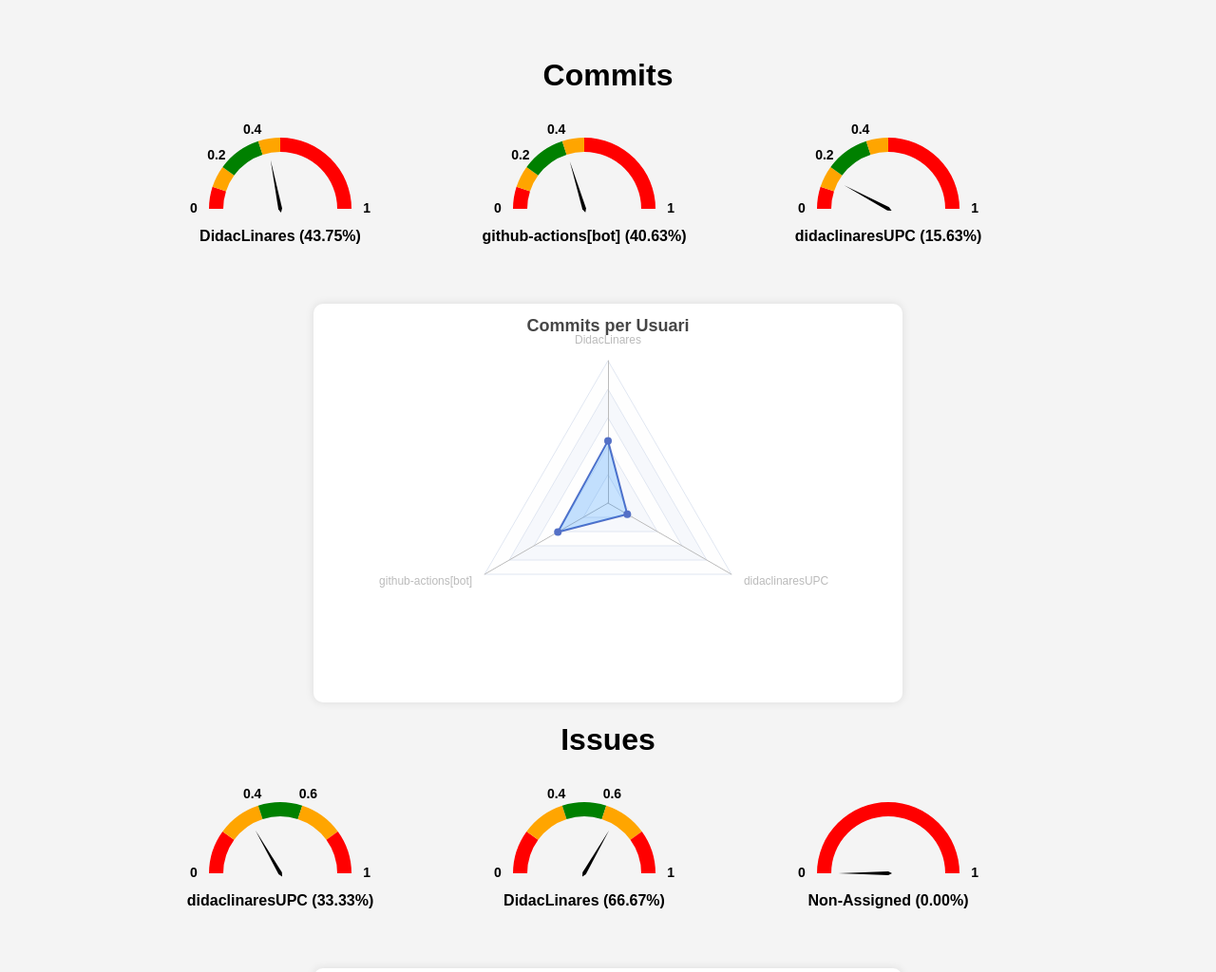
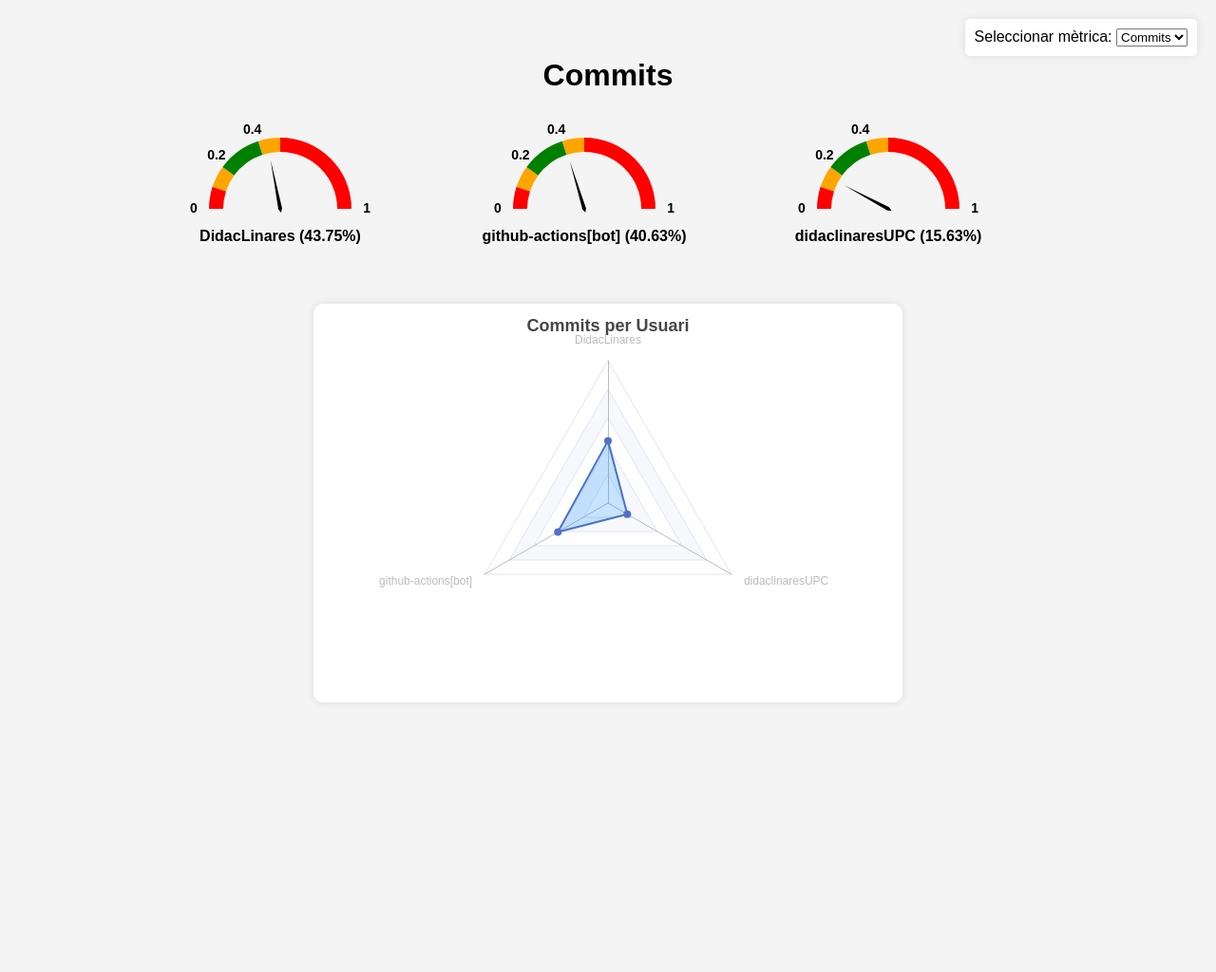
Before and after one commit to DidacLinares/ProvaMetriques, a plain HTML site: page index.html in a window 1280 px wide. Shown: the top 1024 px of the page at 95% size. After the commit the page ends 800 px from the top, so only its background shows below. Drawn offline with nearby package versions, Linux system fonts and the light colour scheme.

Commit message:
Afegit selector de mètriques

```diff
--- a/index.html
+++ b/index.html
@@ -44,32 +44,49 @@
             padding: 10px;
             box-shadow: 0 0 10px rgba(0, 0, 0, 0.1);
         }
+        .selector {
+            position: absolute;
+            top: 20px;
+            right: 20px;
+            background-color: white;
+            padding: 10px;
+            border-radius: 5px;
+            box-shadow: 0 0 10px rgba(0, 0, 0, 0.1);
+        }
     </style>
 </head>
 <body>
-    <h1><a href="old.html" class="commit-link">Commits</a></h1>
-    <div class="gauge-container" id="gaugeCommitsContainer"></div>
-    <div class="chart-wrapper">
-        <div id="radarCommitsChart" class="chart-container"></div>
+    <h1><a href="old.html" class="commit-link" id="titleLink">Commits</a></h1>
+
+    <div class="selector">
+        <label for="metricSelector">Seleccionar mètrica:</label>
+        <select id="metricSelector">
+            <option value="commits">Commits</option>
+            <option value="issues">Issues</option>
+        </select>
     </div>
 
-    <h1>Issues</h1>
-    <div class="gauge-container" id="gaugeIssuesContainer"></div>
+    <div class="gauge-container" id="gaugeContainer"></div>
     <div class="chart-wrapper">
-        <div id="radarIssuesChart" class="chart-container"></div>
+        <div id="radarChart" class="chart-container"></div>
     </div>
 
     <script>
         fetch('metrics.json')
             .then(response => response.json())
             .then(data => {
-                function createGauges(containerId, dataObj, totalKey,type) {
+                const container = document.getElementById('gaugeContainer');
+                const radarContainer = document.getElementById('radarChart');
+
+                function createGauges(containerId, dataObj, totalKey, type) {
                     const container = document.getElementById(containerId);
                     const users = Object.entries(dataObj).filter(([user]) => user.toLowerCase() !== totalKey);
                     const total = users.reduce((sum, [, value]) => sum + value, 0);
                     const labels = type === "commits"
-                        ? { 0: "0", 0.2: "0.2",0.4: "0.4", 1: "1" }
+                        ? { 0: "0", 0.2: "0.2", 0.4: "0.4", 1: "1" }
                         : { 0: "0", 0.4: "0.4", 0.6: "0.6", 1: "1" };
+
+                    container.innerHTML = '';
 
                     users.forEach(([user, value]) => {
                         const percentage = total > 0 ? (value / total) : 0;
@@ -141,7 +158,9 @@
                     const container = document.getElementById(containerId);
                     const users = Object.entries(dataObj).filter(([user]) => user.toLowerCase() !== totalKey && user.toLowerCase() !== 'non-assigned');
                     const total = users.reduce((sum, [, value]) => sum + value, 0);
-
+                    if (users.length === 2) {
+                        users.push(['', 0]);
+                    }
                     const radarChart = echarts.init(container);
                     const radarOption = {
                         title: {
@@ -168,10 +187,26 @@
                     radarChart.setOption(radarOption);
                 }
 
-                createGauges('gaugeCommitsContainer', data.Commits, 'total',"commits");
-                createRadarChart('radarCommitsChart', data.Commits, 'total', 'Commits per Usuari');
-                createGauges('gaugeIssuesContainer', data.Issues, 'total',"issues");
-                createRadarChart('radarIssuesChart', data.Issues, 'total', 'Issues per Usuari');
+                function updateCharts(metric) {
+                    const dataObj = data[metric.charAt(0).toUpperCase() + metric.slice(1)];
+                    const title = metric.charAt(0).toUpperCase() + metric.slice(1) + ' per Usuari';
+                    const titleLink = document.getElementById('titleLink');
+
+                    createGauges('gaugeContainer', dataObj, 'total', metric);
+                    createRadarChart('radarChart', dataObj, 'total', title);
+                    if (metric === 'commits') {
+                        titleLink.textContent = 'Commits';
+                    } else if (metric === 'issues') {
+                        titleLink.textContent = 'Issues';
+                    }
+                }
+
+                updateCharts('commits');
+
+                document.getElementById('metricSelector').addEventListener('change', (event) => {
+                    const selectedMetric = event.target.value;
+                    updateCharts(selectedMetric);
+                });
             })
             .catch(error => {
                 console.error('Error:', error);
```
